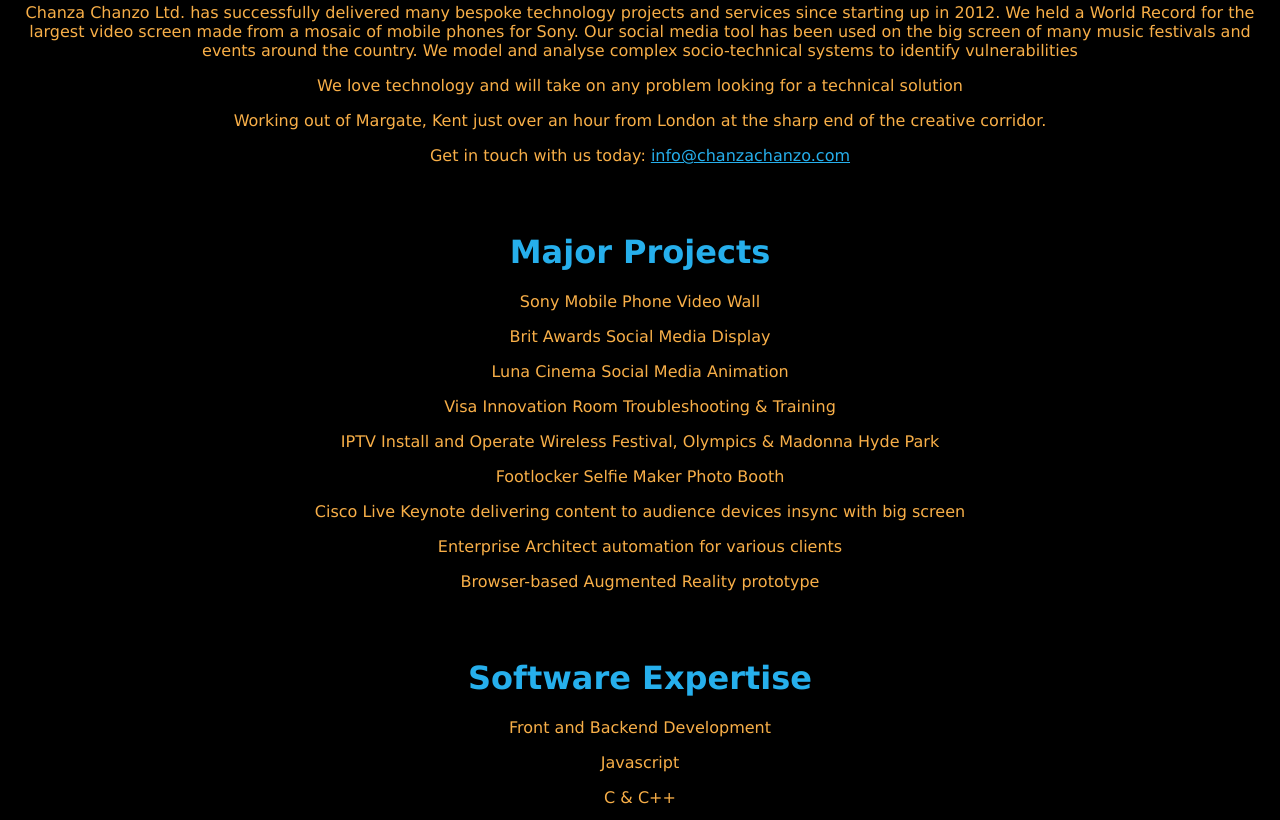
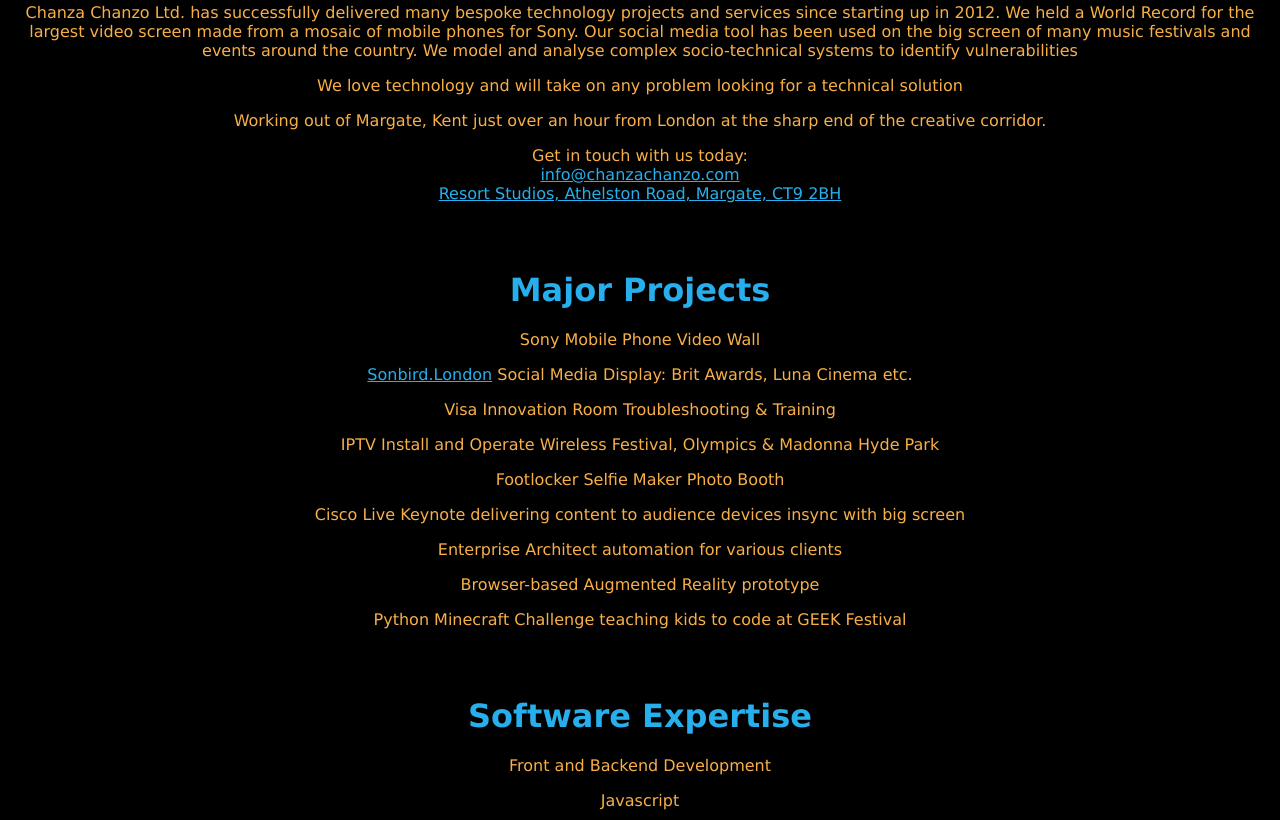
Before and after one commit to workingmatt/chanzachanzowebpage, a website: page index.html in a window 1280 px wide. Shown: the part 1000-1820 px from the top of the page. Drawn offline with Linux system fonts and the light colour scheme.

Commit message:
Add meta description and tweak content text

```diff
--- a/index.html
+++ b/index.html
@@ -1,7 +1,7 @@
 <html>
 <head>
 		<title>Chanza Chanzo | Bespoke Technology Solutions</title>
-		<meta name="description" content="Independent provider of bespoke technology solutions and services based in Margate Kent. We code in many programming languages for Mac OSX, Windows, Linux operating systems and work with PCs, Raspberry PIs and Arduinos. This is a summary of our work and provides contact details.">
+		<meta name="description" content="Independent provider of bespoke technology solutions and services based in Margate Kent working internationally. Live event productions, experiential marketing, techno-magic.">
 		<meta name="viewport" content="width=device-width, initial-scale=1.0">
 		<link rel="stylesheet" href="css/styles.css">
 
@@ -44,7 +44,7 @@
 
 			<p>We love technology and will take on any problem looking for a technical solution</p>
 			<p>Working out of Margate, Kent just over an hour from London at the sharp end of the creative corridor.</p>
-			<p>Get in touch with us today: <a href="mailto:info@chanzachanzo.com">info@chanzachanzo.com</a></p>
+			<p>Get in touch with us today:<br><a href="mailto:info@chanzachanzo.com">info@chanzachanzo.com</a><br><a href="http://www.resortstudios.co.uk/member/matt-mapleston/">Resort Studios, Athelston Road, Margate, CT9 2BH</a></p>
 	</div>
 </div>
 
@@ -52,14 +52,14 @@
 	<div class="col-5">
 		<h1>Major Projects</h1>
 		<p>Sony Mobile Phone Video Wall</p>
-		<p>Brit Awards Social Media Display</p>
-		<p>Luna Cinema Social Media Animation</p>
+		<p><a href="http://www.songbird.london">Sonbird.London</a> Social Media Display: Brit Awards, Luna Cinema etc.</p>
 		<p>Visa Innovation Room Troubleshooting & Training</p>
 		<p>IPTV Install and Operate Wireless Festival, Olympics & Madonna Hyde Park</p>
 		<p>Footlocker Selfie Maker Photo Booth</p>
 		<p>Cisco Live Keynote delivering content to audience devices insync with big screen</p>
 		<p>Enterprise Architect automation for various clients</p>
 		<p>Browser-based Augmented Reality prototype</p>
+		<p>Python Minecraft Challenge teaching kids to code at GEEK Festival</p>
 	</div>
 </div>
 <div class="row">
```
